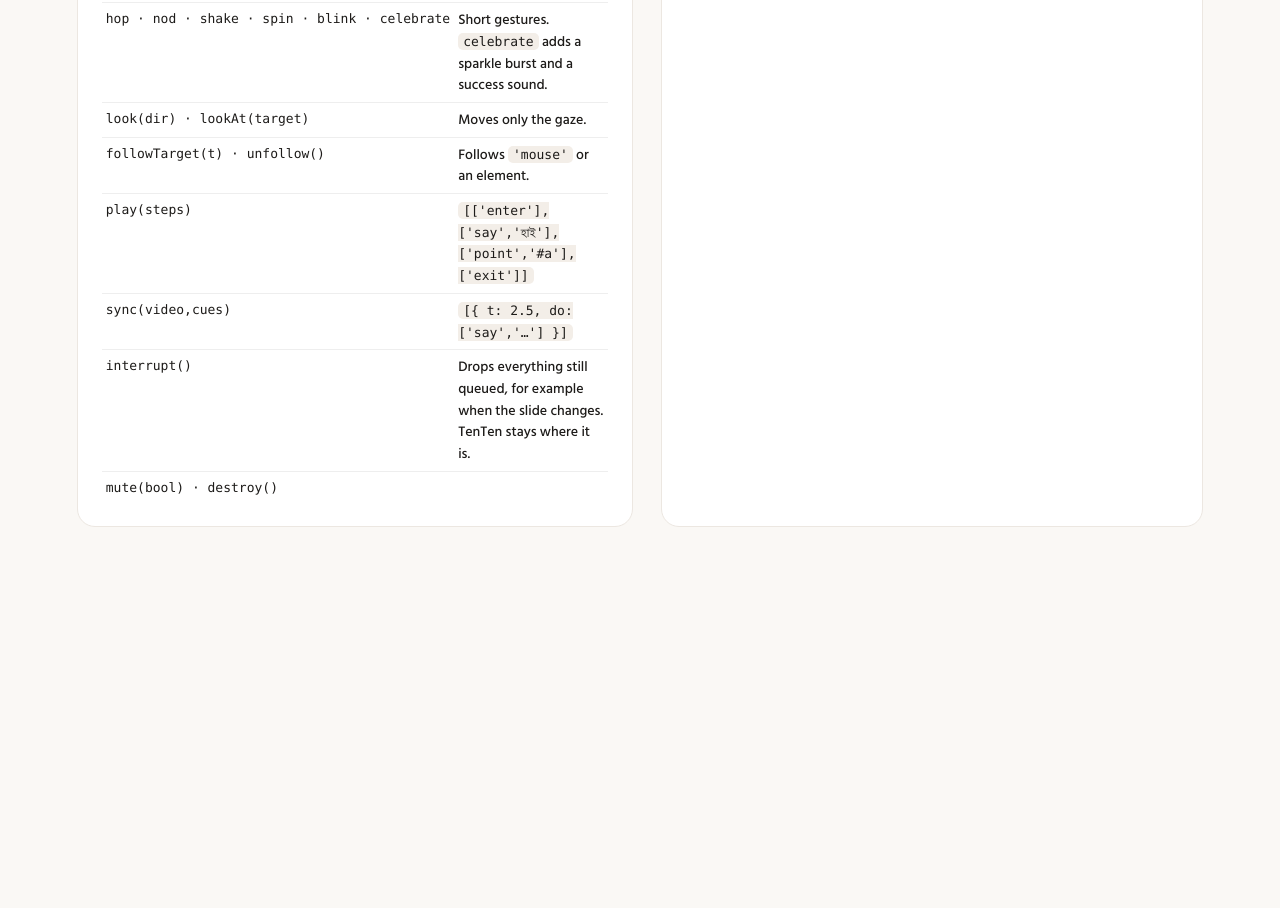
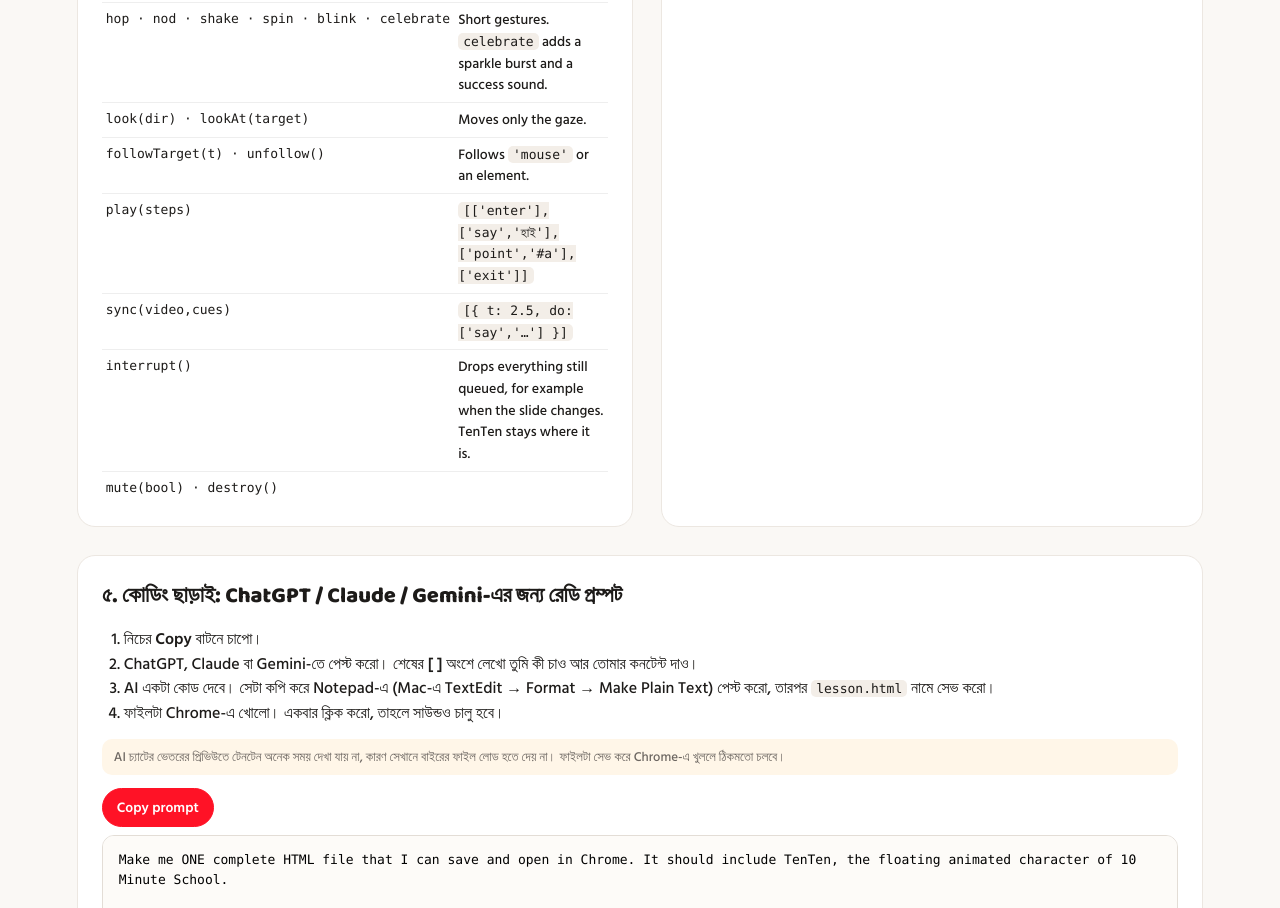
Before and after one commit to raied10ms/tenten-kit, a website: page index.html in a window 1280 px wide. Shown: the part 1892-2800 px from the top of the page. Before the commit the page ends 2499 px from the top, so only its background shows below. Drawn offline with Linux system fonts and the light colour scheme.

Commit message:
Playground: ready-to-copy prompt for non-tech users (ChatGPT/Claude/Gemini)
Co-Authored-By: Claude Opus 5.5 <noreply@anthropic.com>

```diff
--- a/index.html
+++ b/index.html
@@ -34,6 +34,12 @@
   .stills { display: flex; flex-wrap: wrap; gap: 10px; }
   .stills figure { margin: 0; text-align: center; font-size: 12px; color: var(--mut); }
   .stills img { width: 92px; height: 92px; object-fit: contain; background: repeating-conic-gradient(#f1ede8 0 25%, #fff 0 50%) 0 0/16px 16px; border-radius: 12px; }
+  .prompt { grid-column: 1 / -1; }
+  .prompt .steps { margin: 0 0 8px; padding-left: 22px; }
+  .prompt .note { font-size: 13px; color: var(--mut); background: #fff6e8; border-radius: 10px; padding: 8px 12px; }
+  .copybar { display: flex; gap: 12px; align-items: center; margin: 12px 0 8px; }
+  #copied { color: #16a34a; font-weight: 600; }
+  #promptText { width: 100%; height: 420px; font: 13px/1.55 ui-monospace, Menlo, monospace; border: 1px solid #e3ddd6; border-radius: 12px; padding: 14px 16px; background: #fdfbf8; resize: vertical; }
 </style>
 </head>
 <body>
@@ -88,6 +94,7 @@
       <tr><td>Over a video (web)</td><td><a href="examples/video-overlay.html">examples/video-overlay.html</a>: <code>tt.sync(video, cues)</code> fires actions at video timestamps and keeps up with seeking.</td></tr>
       <tr><td>Video editors</td><td>Transparent clips in <code>clips/</code>: <b>.mov</b> (ProRes 4444, Premiere / Final Cut / CapCut / Keynote / PowerPoint), <b>.webm</b> (web), <b>.gif</b> (Google Slides / Canva).</td></tr>
       <tr><td>Static designs</td><td><code>assets/png/</code> (transparent 512 px) and <code>assets/svg/</code> for every mood.</td></tr>
+      <tr><td>No coding</td><td><a href="#prompt">Section ৫</a>: a ready-to-copy prompt for ChatGPT, Claude or Gemini</td></tr>
       <tr><td>Minimal embed</td><td><a href="examples/minimal.html">examples/minimal.html</a></td></tr>
     </table>
   </section>
@@ -123,6 +130,51 @@
     </table>
     <div class="stills" id="stills"></div>
   </section>
+  <section class="prompt" id="prompt">
+    <h2>৫. কোডিং ছাড়াই: ChatGPT / Claude / Gemini-এর জন্য রেডি প্রম্পট</h2>
+    <ol class="steps">
+      <li>নিচের <b>Copy</b> বাটনে চাপো।</li>
+      <li>ChatGPT, Claude বা Gemini-তে পেস্ট করো। শেষের <b>[ ]</b> অংশে লেখো তুমি কী চাও আর তোমার কনটেন্ট দাও।</li>
+      <li>AI একটা কোড দেবে। সেটা কপি করে Notepad-এ (Mac-এ TextEdit → Format → Make Plain Text) পেস্ট করো, তারপর <code>lesson.html</code> নামে সেভ করো।</li>
+      <li>ফাইলটা Chrome-এ খোলো। একবার ক্লিক করো, তাহলে সাউন্ডও চালু হবে।</li>
+    </ol>
+    <p class="note">AI চ্যাটের ভেতরের প্রিভিউতে টেনটেন অনেক সময় দেখা যায় না, কারণ সেখানে বাইরের ফাইল লোড হতে দেয় না। ফাইলটা সেভ করে Chrome-এ খুললে ঠিকমতো চলবে।</p>
+    <div class="copybar"><button class="main" id="copyBtn" onclick="copyPrompt()">Copy prompt</button><span id="copied"></span></div>
+    <textarea id="promptText" readonly spellcheck="false">Make me ONE complete HTML file that I can save and open in Chrome. It should include TenTen, the floating animated character of 10 Minute School.
+
+HOW TO ADD TENTEN (use exactly this, don't recreate the character yourself):
+1. Put this line just before </body>:
+   <script src="https://tenten-kit.pages.dev/tenten.bundle.js"></script>
+2. Then create it:  const tt = TenTen.create({ size: 140 });
+3. Control it with these commands. They run one after another in order:
+   tt.enter()                          fly in
+   tt.say('text')                      speech bubble (Bangla is fine)
+   tt.point('#someId', { say: 'text' })  fly next to an element, ring it, and talk
+   tt.flyTo({ x: '80%', y: '70%' })     move to a spot on the screen
+   tt.think()  tt.wow()  tt.happy()  tt.sleepy()      moods
+   tt.celebrate()  tt.hop(2)  tt.nod()  tt.shake()     gestures
+   tt.look('left' | 'right' | 'up')
+   tt.exit()                           fly away
+   tt.interrupt()                      call this every time the slide changes
+
+RULES:
+- TenTen has NO mouth. Never draw, add or describe a mouth. Don't change how it looks.
+- It must never just disappear. Use tt.exit() to make it leave.
+- Keep it beside the content, never covering text. Use point() for this.
+- Browsers only play sound after a click, so start with a big "শুরু করো" (Start) button that hides itself and starts the show.
+- Give every important element a unique id, so TenTen can point() at it.
+
+DESIGN:
+- Bangla text in the "Hind Siliguri" font (Google Fonts). Clean, colourful, easy for students to read.
+- If it's a lesson: make 16:9 slides that change with the arrow keys and with clicks. Each slide has its own TenTen actions: greet, point at the key term, ask a question (think), react to the answer (happy or celebrate).
+- Return the WHOLE file in ONE code block, with nothing left out.
+
+WHAT I WANT:
+[Describe it here, e.g. "a 5-slide lesson on photosynthesis for Class 8, in Bangla, where TenTen greets the students, explains each step, asks one quiz question and celebrates the answer"]
+
+MY CONTENT:
+[Paste your text, bullet points or notes here]</textarea>
+  </section>
 </main>
 <script src="tenten.bundle.js"></script>
 <script>
@@ -130,6 +182,11 @@
   tt.enter().then(() => tt.say('হাই! আমাকে টেনে সরাতে পারো, ক্লিক করলে লাফাই', { dur: 3.2 }));
   const moods = ['idle', 'happy', 'think', 'wow', 'sleepy', 'talk', 'look-left', 'look-right'];
   stills.innerHTML = moods.map((m) => `<figure><img src="assets/png/tenten-${m}.png" alt="${m}" onerror="this.parentNode.remove()"><figcaption>${m}</figcaption></figure>`).join('');
+  function copyPrompt() {
+    const t = document.getElementById('promptText');
+    const done = () => { copied.textContent = 'কপি হয়েছে ✓ এবার ChatGPT, Claude বা Gemini-তে পেস্ট করো'; setTimeout(() => (copied.textContent = ''), 4000); tt.happy(1.2); };
+    (navigator.clipboard ? navigator.clipboard.writeText(t.value) : Promise.reject()).then(done).catch(() => { t.select(); document.execCommand('copy'); done(); });
+  }
 </script>
 </body>
 </html>
```
